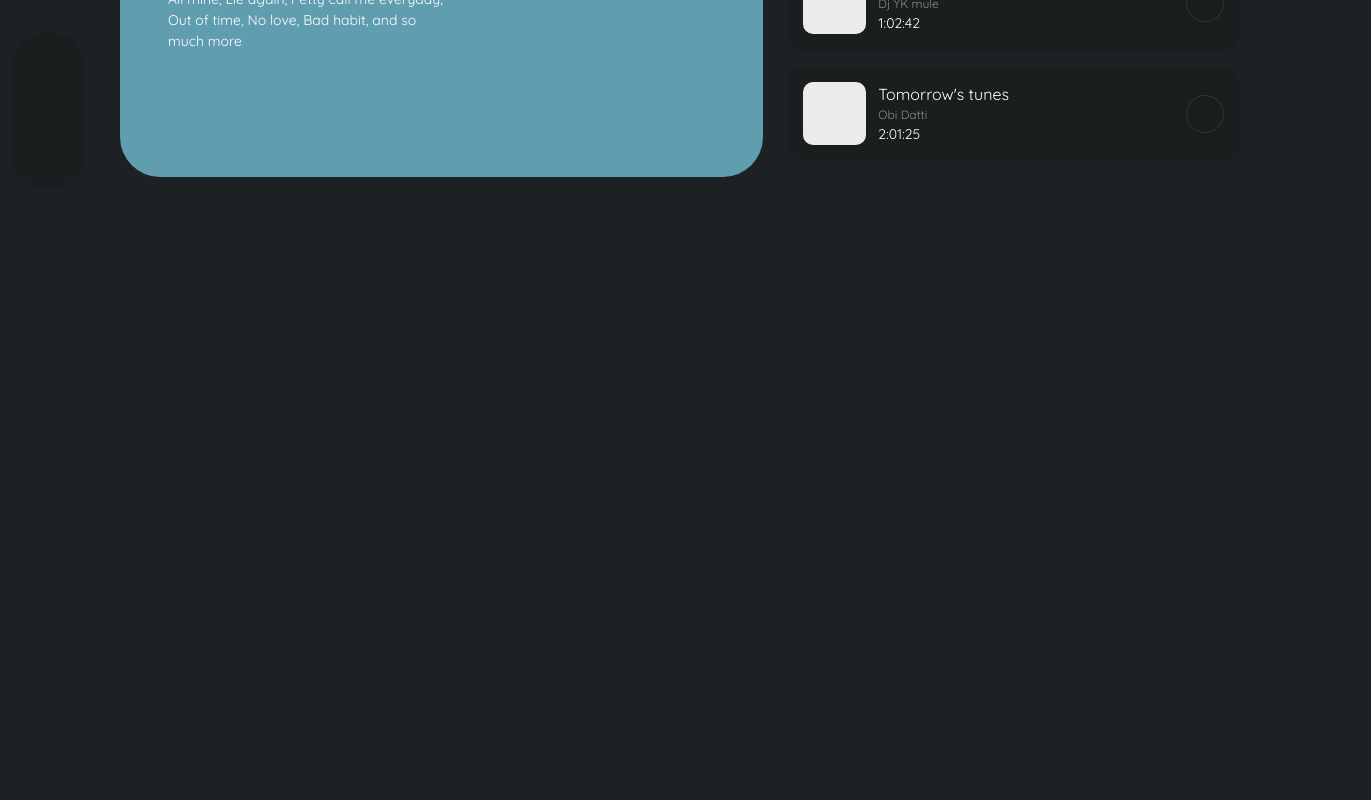
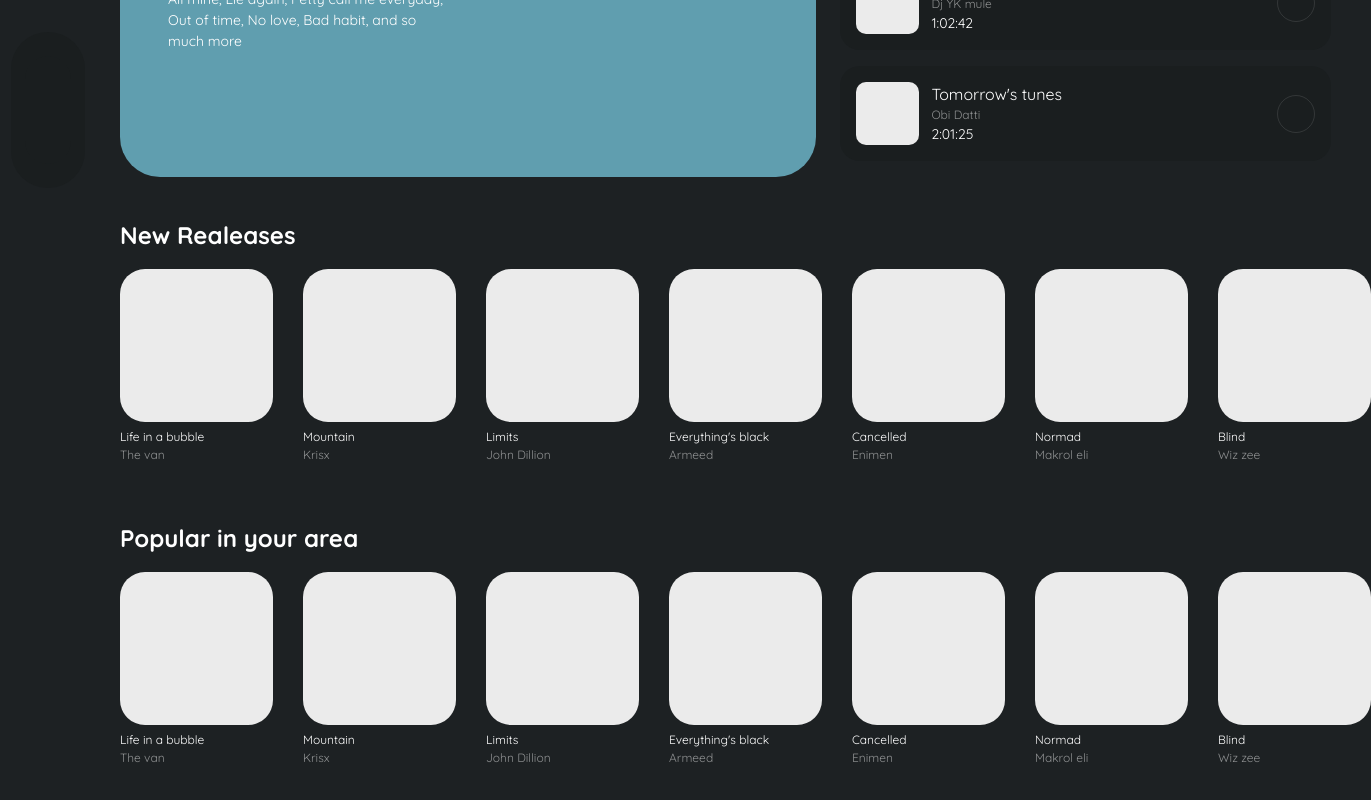
Before and after one commit to gzkdev/musica, a React (Vite) app: page / in a window 1280 px wide. Shown: the part 304-1104 px from the top of the page, 1371 px wide, since content can reach past the window. Before the commit the page ends 800 px from the top, so only its background shows below. Built offline with nearby package versions, Linux system fonts and the light colour scheme; some icons are missing.

Commit message:
feature: add popular songs and new releases components markup and styles

```diff
--- /dev/null
+++ b/src/components/NewReleases/NewReleases.module.css
@@ -0,0 +1,53 @@
+.section__heading {
+  font-size: 20px;
+  font-weight: bold;
+  padding: 0 16px;
+}
+
+.carousel {
+  overflow-x: auto;
+  max-width: 1440px;
+}
+
+.carousel__list {
+  display: flex;
+  list-style: none;
+  gap: 30px;
+  padding: 16px 16px;
+}
+
+.carousel__list a {
+  text-decoration: none;
+  color: #fff;
+}
+
+.carousel__item {
+  width: 153px;
+  font-size: 12px;
+}
+
+.carousel__item .thumbnail {
+  width: 153px;
+  height: 153px;
+  border-radius: 25px;
+  background-color: #ebebeb;
+}
+
+.carousel__item .artist {
+  color: #ffffff80;
+}
+
+.carousel__item .title {
+  margin: 6px 0px 0px;
+}
+
+@media (min-width: 1000px) {
+  .section__heading {
+    font-size: 24px;
+    padding: 0px 0px;
+  }
+
+  .carousel__list {
+    padding: 16px 0px;
+  }
+}
--- /dev/null
+++ b/src/components/NewReleases/index.tsx
@@ -0,0 +1,65 @@
+import styles from "./NewReleases.module.css";
+import { Link } from "react-router-dom";
+
+const NEW_RELEASES = [
+  {
+    id: 0,
+    title: "Life in a bubble",
+    artist: "The van",
+  },
+  {
+    id: 1,
+    title: "Mountain",
+    artist: "Krisx",
+  },
+  {
+    id: 2,
+    title: "Limits",
+    artist: "John Dillion",
+  },
+  {
+    id: 3,
+    title: "Everything's black",
+    artist: "Armeed",
+  },
+  {
+    id: 4,
+    title: "Cancelled",
+    artist: "Enimen",
+  },
+  {
+    id: 5,
+    title: "Normad",
+    artist: "Makrol eli",
+  },
+  {
+    id: 6,
+    title: "Blind",
+    artist: "Wiz zee",
+  },
+];
+
+function NewReleases() {
+  return (
+    <div className={styles.section}>
+      <div className={styles.section__heading}>New Realeases</div>
+      <div className={styles.carousel}>
+        <ul className={styles.carousel__list}>
+          {NEW_RELEASES.map((data) => (
+            <li key={data.id}>
+              <Link to="/">
+                <div className={styles.carousel__item}>
+                  <div className={styles.thumbnail}></div>
+                  <div className={styles.title}>{data.title}</div>
+                  <div className={styles.artist}>{data.artist}</div>
+                </div>
+              </Link>
+            </li>
+          ))}
+        </ul>
+      </div>
+    </div>
+  );
+}
+
+export default NewReleases;
--- /dev/null
+++ b/src/components/PopularSongs/index.tsx
@@ -0,0 +1,65 @@
+import styles from "../NewReleases/NewReleases.module.css";
+import { Link } from "react-router-dom";
+
+const POPULAR_SONGS = [
+  {
+    id: 0,
+    title: "Life in a bubble",
+    artist: "The van",
+  },
+  {
+    id: 1,
+    title: "Mountain",
+    artist: "Krisx",
+  },
+  {
+    id: 2,
+    title: "Limits",
+    artist: "John Dillion",
+  },
+  {
+    id: 3,
+    title: "Everything's black",
+    artist: "Armeed",
+  },
+  {
+    id: 4,
+    title: "Cancelled",
+    artist: "Enimen",
+  },
+  {
+    id: 5,
+    title: "Normad",
+    artist: "Makrol eli",
+  },
+  {
+    id: 6,
+    title: "Blind",
+    artist: "Wiz zee",
+  },
+];
+
+function PopularSongs() {
+  return (
+    <div className={styles.section}>
+      <div className={styles.section__heading}>Popular in your area</div>
+      <div className={styles.carousel}>
+        <ul className={styles.carousel__list}>
+          {POPULAR_SONGS.map((data) => (
+            <li key={data.id}>
+              <Link to="/">
+                <div className={styles.carousel__item}>
+                  <div className={styles.thumbnail}></div>
+                  <div className={styles.title}>{data.title}</div>
+                  <div className={styles.artist}>{data.artist}</div>
+                </div>
+              </Link>
+            </li>
+          ))}
+        </ul>
+      </div>
+    </div>
+  );
+}
+
+export default PopularSongs;
--- a/src/components/index.tsx
+++ b/src/components/index.tsx
@@ -1,6 +1,8 @@
 import Navbar from "./Navbar";
 import SideMenu from "./SideMenu";
 import HeroSection from "./HeroSection";
+import NewReleases from "./NewReleases";
+import PopularSongs from "./PopularSongs";
 import Layout from "./Layout";
 
-export { Navbar, SideMenu, HeroSection, Layout };
+export { Navbar, SideMenu, HeroSection, NewReleases, PopularSongs, Layout };
--- a/src/pages/Home.tsx
+++ b/src/pages/Home.tsx
@@ -1,4 +1,11 @@
-import { HeroSection, Layout, Navbar, SideMenu } from "../components";
+import {
+  HeroSection,
+  Layout,
+  Navbar,
+  NewReleases,
+  PopularSongs,
+  SideMenu,
+} from "../components";
 
 function Home() {
   return (
@@ -6,8 +13,10 @@ function Home() {
       <Navbar />
       <Layout>
         <SideMenu />
-        <div>
+        <div className="wrapper">
           <HeroSection />
+          <NewReleases />
+          <PopularSongs />
         </div>
       </Layout>
     </>
--- a/src/styles/index.css
+++ b/src/styles/index.css
@@ -28,3 +28,10 @@ body {
   background-color: #1d2123;
   color: #ffffff;
 }
+
+.wrapper {
+  width: 100%;
+  display: grid;
+  gap: 40px;
+  padding-bottom: 10rem;
+}
```
